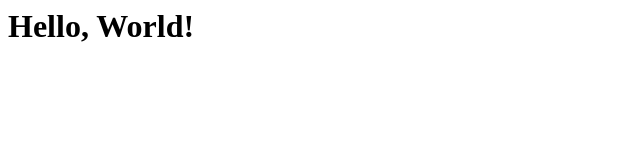
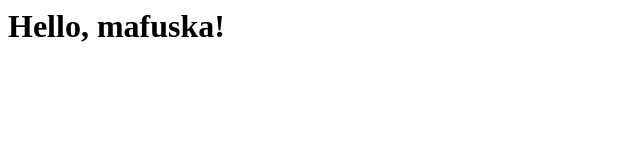
Before and after one commit to paveldemidov/practice-team, a plain HTML site: page index.html in a window 1280 px wide. Shown: the whole page, without its empty margins (0-640 px from the left). Drawn offline with Linux system fonts and the light colour scheme.

Commit message:
Update index.html

```diff
--- a/index.html
+++ b/index.html
@@ -1,5 +1,5 @@
 <html>
   <body>
-    <h1>Hello, World!</h1>
+    <h1>Hello, mafuska!</h1>
   </body>
 </html>
```
